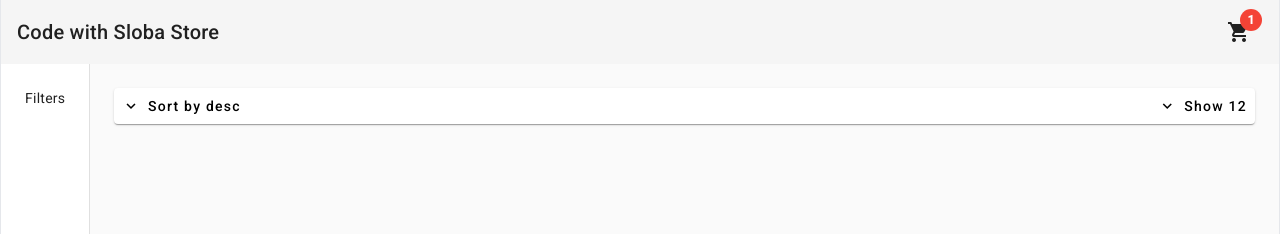
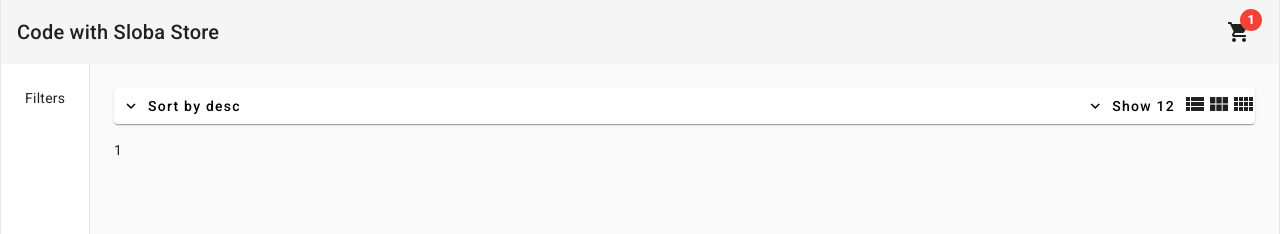
Before and after one commit to saulocastillos/store, an Angular app: page /home in a window 1280 px wide. Shown: the top 234 px of the page. Built offline with nearby package versions, Linux system fonts and the light colour scheme.

Commit message:
feat: add multiple views for list

```diff
--- a/src/app/pages/home/components/products-header/products-header.component.html
+++ b/src/app/pages/home/components/products-header/products-header.component.html
@@ -22,6 +22,15 @@
           <button (click)="onItemsUpdated(36)" mat-menu-item>36</button>
         </mat-menu>
       </div>
+      <button (click)="onColumnsUpdate(1)">
+        <mat-icon>view_list</mat-icon>
+      </button>
+      <button (click)="onColumnsUpdate(3)">
+        <mat-icon>view_module</mat-icon>
+      </button>
+      <button (click)="onColumnsUpdate(4)">
+        <mat-icon>view_comfy</mat-icon>
+      </button>
     </div>
   </div>
 </mat-card>
--- a/src/app/pages/home/components/products-header/products-header.component.ts
+++ b/src/app/pages/home/components/products-header/products-header.component.ts
@@ -1,10 +1,11 @@
-import { Component } from "@angular/core"
+import { Component, EventEmitter, Output } from "@angular/core"
 
 @Component({
   selector: "app-products-header",
   templateUrl: "./products-header.component.html",
 })
 export class ProductsHeaderComponent {
+  @Output() columnsCountChange = new EventEmitter<number>()
   sort = "desc"
   itemsShowCount = 12
 
@@ -15,4 +16,8 @@ export class ProductsHeaderComponent {
   onItemsUpdated(count: number): void {
     this.itemsShowCount = count
   }
+
+  onColumnsUpdate(colsNum: number): void {
+    this.columnsCountChange.emit(colsNum)
+  }
 }
--- a/src/app/pages/home/home.component.html
+++ b/src/app/pages/home/home.component.html
@@ -3,7 +3,10 @@
   class="min-h-full max-w-7x1 mx-auto border-x"
 >
   <mat-drawer mode="side" opened class="p-6"><div>Filters</div></mat-drawer>
-  <mat-drawer-content class="p-6"
-    ><app-products-header></app-products-header
-  ></mat-drawer-content>
+  <mat-drawer-content class="p-6">
+    <app-products-header
+      (columnsCountChange)="onColumnsCountChange($event)"
+    ></app-products-header>
+    {{ cols }}
+  </mat-drawer-content>
 </mat-drawer-container>
--- a/src/app/pages/home/home.component.ts
+++ b/src/app/pages/home/home.component.ts
@@ -4,4 +4,10 @@ import { Component } from "@angular/core"
   selector: "app-home",
   templateUrl: "./home.component.html",
 })
-export class HomeComponent {}
+export class HomeComponent {
+  cols = 1
+
+  onColumnsCountChange(colsNumb: number) {
+    this.cols = colsNumb
+  }
+}
```
